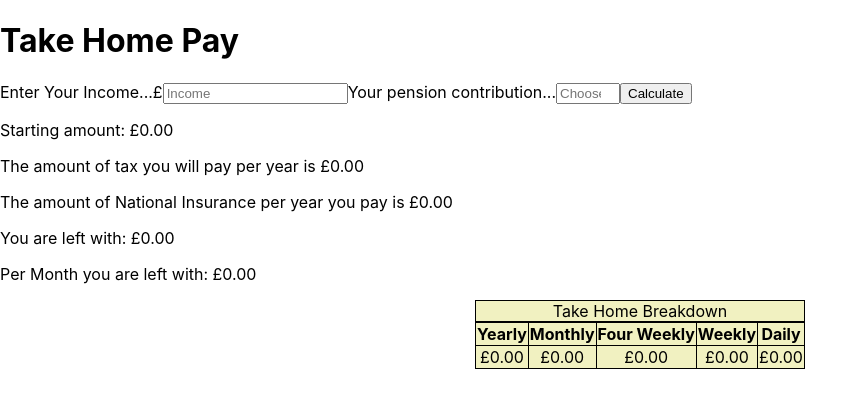
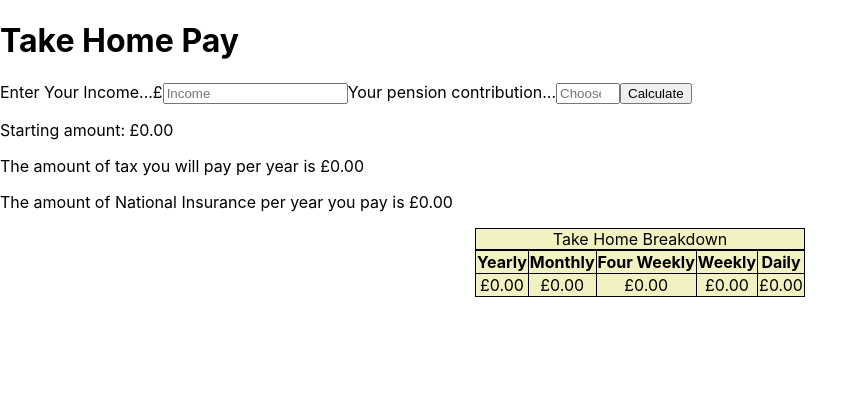
Before and after one commit to jordandavidson1990/take-home-pay-calculator, a React (Create React App) app: page / in a window 1280 px wide. Shown: the top 408 px of the page, without its empty margins (0-867 px from the left). Built offline with nearby package versions, Linux system fonts and the light colour scheme.

Commit message:
still to implement pension

```diff
--- a/src/containers/MainContainer.js
+++ b/src/containers/MainContainer.js
@@ -99,8 +99,6 @@ function MainContainer() {
             <p>Starting amount: {parseFloat(start).toLocaleString(uk, localeStringSpecs)}</p>
             <p>The amount of tax you will pay per year is {incomeTotal.toLocaleString(uk, localeStringSpecs)}</p>
             <p>The amount of National Insurance per year you pay is {nationalInsuranceTotal.toLocaleString(uk, localeStringSpecs)}</p>
-            <p>You are left with: {leftover.toLocaleString(uk, localeStringSpecs)}</p>
-            <p>Per Month you are left with: {((leftover / 12).toLocaleString(uk, localeStringSpecs))}</p>
             <ResultTable leftover={leftover} localeStringSpecs={localeStringSpecs} uk={uk} />
         </>
     )
```
